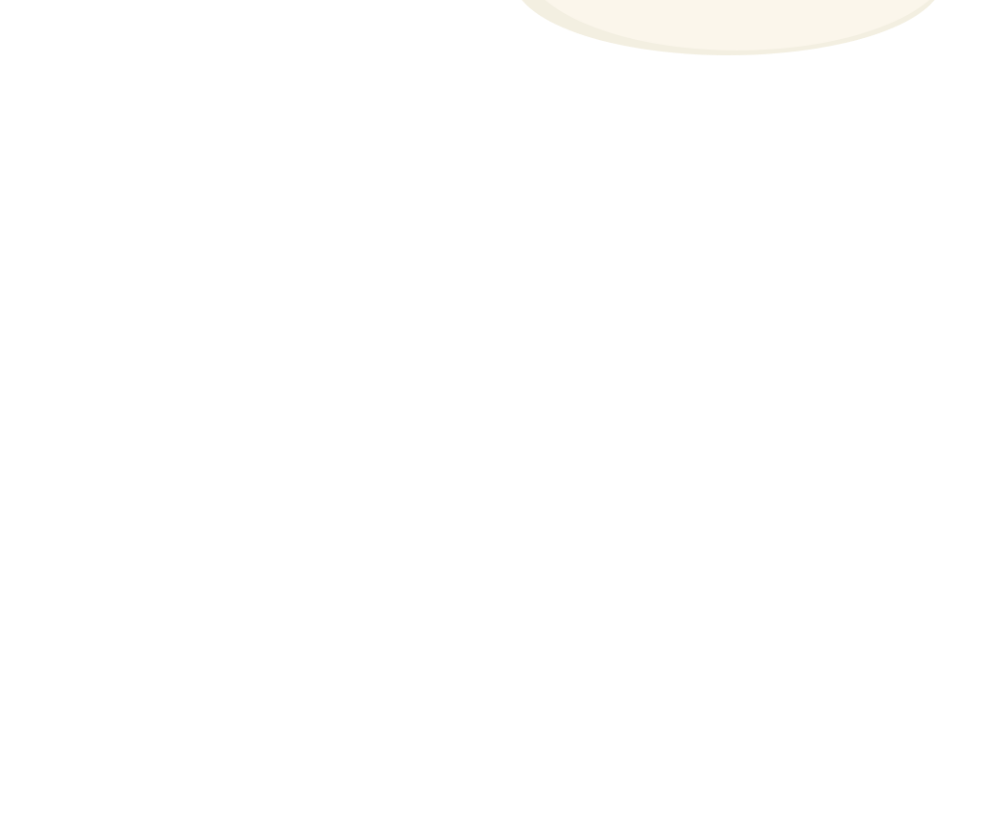
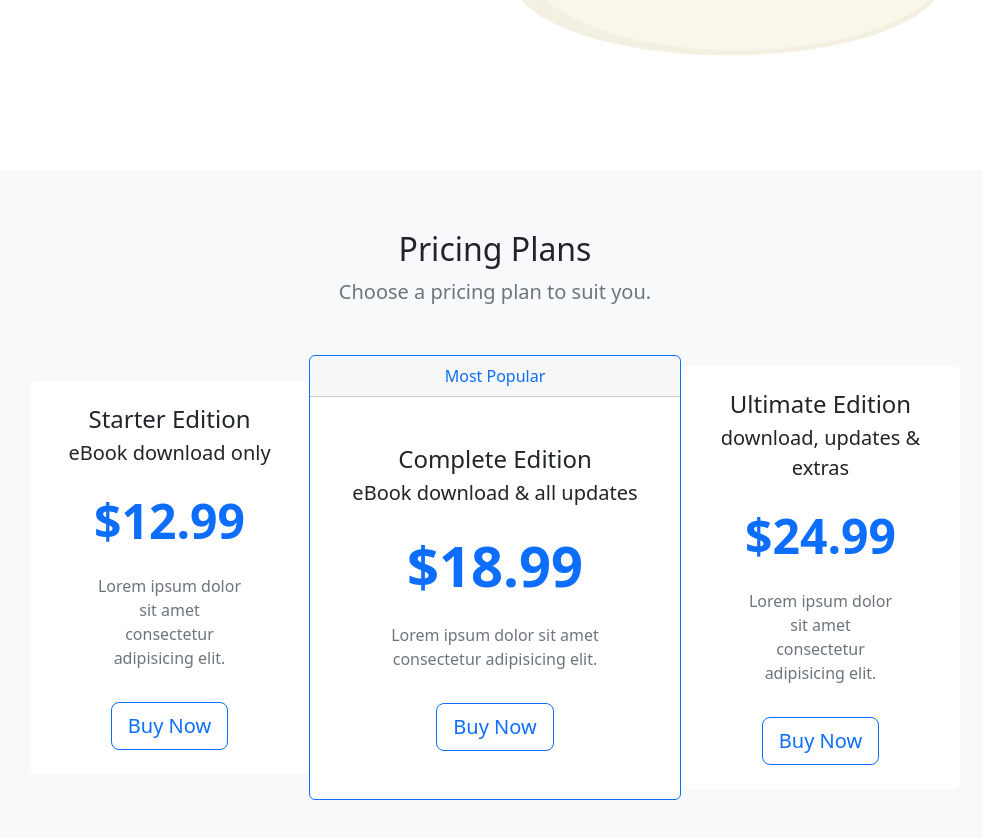
Before and after one commit to tylerthietje/bootstrap-site-1, a plain HTML site: page index.html in a window 1280 px wide. Shown: the part 556-1394 px from the top of the page, without its empty margins (145-1128 px from the left). Before the commit the page ends 800 px from the top, so only its background shows below. Drawn offline with nearby package versions, Linux system fonts and the light colour scheme.

Commit message:
Added pricing plan cards

```diff
--- a/index.html
+++ b/index.html
@@ -71,7 +71,59 @@
         </div>
       </div>
     </section>
+
     <!-- PRICING PLANS -->
+<section id="pricing" class="bg-light mt-5">
+  <div class="container-lg">
+    <div class="text-center">
+      <h2>Pricing Plans</h2>
+      <p class="lead text-muted">Choose a pricing plan to suit you.</p>
+    </div>
+    <div class="row my-5 align-items-center justify-content-center g-0">
+
+      <!-- first card -->
+      <div class="col-8 col-lg-4 col-xl-3">
+        <div class="card border-0">
+          <div class="card-body text-center py-4">
+            <h4 class="card-title">Starter Edition</h4>
+            <p class="lead card-subtitle">eBook download only</p>
+            <p class="display-5 my-4 text-primary fw-bold">$12.99</p>
+            <p class="card-text mx-5 text-muted d-none d-lg-block">Lorem ipsum dolor sit amet consectetur adipisicing elit.</p>
+            <a href="#" class="btn btn-outline-primary btn-lg mt-3">Buy Now</a>
+          </div>
+        </div>
+      </div>
+
+      <!-- second card -->
+      <div class="col-9 col-lg-4 ">
+        <div class="card border-primary border-2">
+          <div class="card-header text-center text-primary">Most Popular</div>
+          <div class="card-body text-center py-5">
+            <h4 class="card-title">Complete Edition</h4>
+            <p class="lead card-subtitle">eBook download & all updates</p>
+            <p class="display-4 my-4 text-primary fw-bold">$18.99</p>
+            <p class="card-text mx-5 text-muted d-none d-lg-block">Lorem ipsum dolor sit amet consectetur adipisicing elit.</p>
+            <a href="#" class="btn btn-outline-primary btn-lg mt-3">Buy Now</a>
+          </div>
+        </div>
+      </div>
+
+      <!-- third card -->
+      <div class="col-8 col-lg-4 col-xl-3">
+        <div class="card border-0">
+          <div class="card-body text-center py-4">
+            <h4 class="card-title">Ultimate Edition</h4>
+            <p class="lead card-subtitle">download, updates & extras</p>
+            <p class="display-5 my-4 text-primary fw-bold">$24.99</p>
+            <p class="card-text mx-5 text-muted d-none d-lg-block">Lorem ipsum dolor sit amet consectetur adipisicing elit.</p>
+            <a href="#" class="btn btn-outline-primary btn-lg mt-3">Buy Now</a>
+          </div>
+        </div>
+      </div>
+    </div>
+
+  </div>
+</section>
 
     <!-- TOPICS AT A GLANCE -->
 
```
